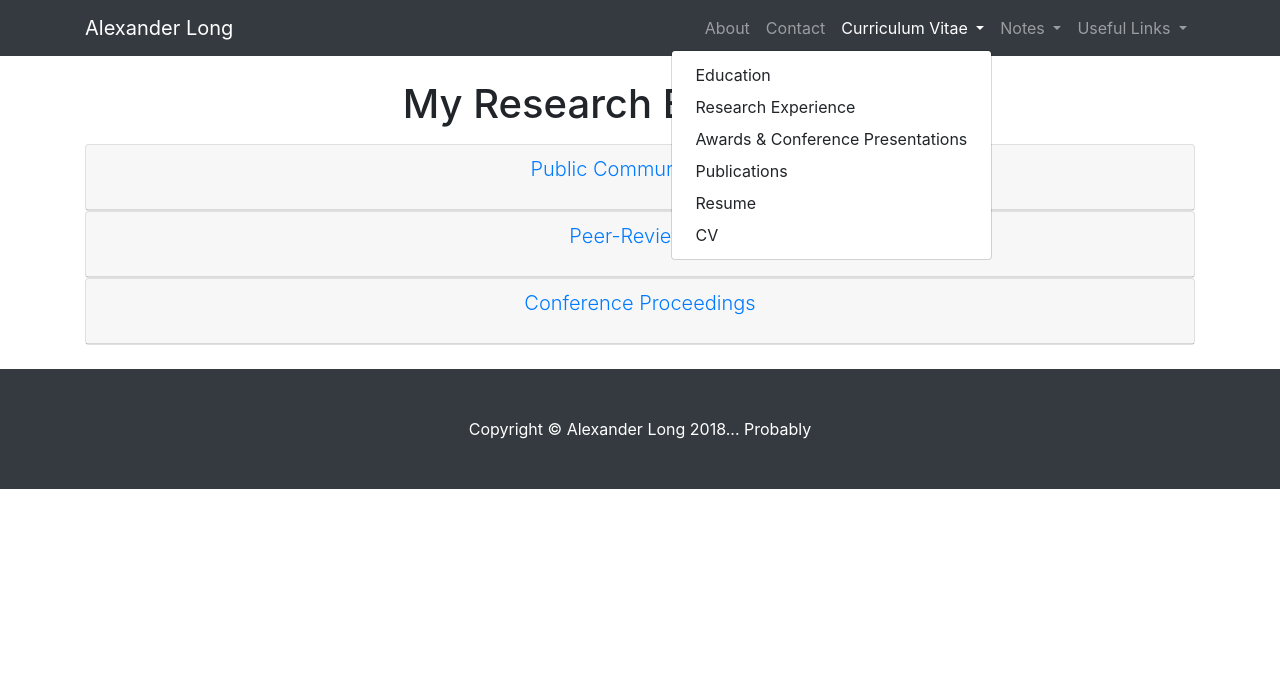
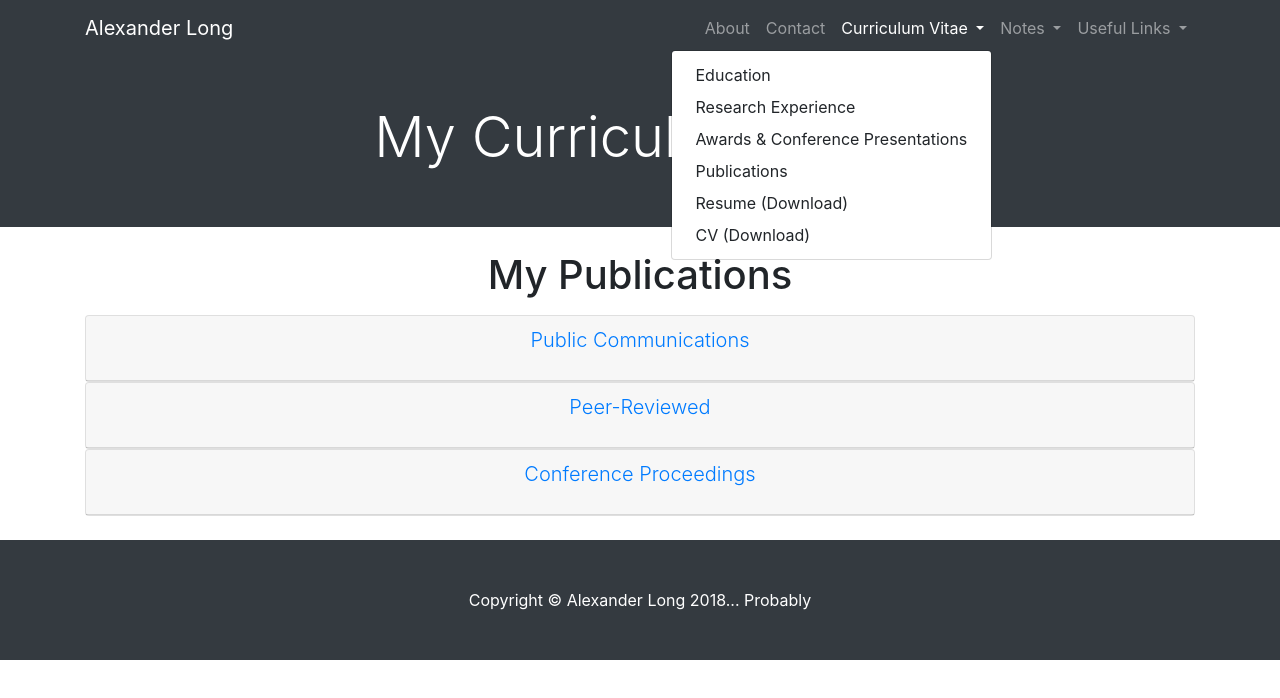
Before and after one commit to AlexanderLong/alexanderlong.github.io, a plain HTML site: page publications.html in a window 1280 px wide. Both pictures are taken after a click on the link "Curriculum Vitae". Drawn offline with Linux system fonts and the light colour scheme.

Commit message:
fixing minor details with CV pages.

```diff
--- a/navbar.html
+++ b/navbar.html
@@ -28,8 +28,8 @@
               <a class="dropdown-item" href="researchExp.html">Research Experience</a>
               <a class="dropdown-item" href="awardsAndPresentations.html">Awards & Conference Presentations</a>
               <a class="dropdown-item" href="publications.html">Publications</a>
-              <a class="dropdown-item" href="./images/ALongResume.pdf" download="ALongResume">Resume</a>
-              <a class="dropdown-item" href="./images/ALongCV.pdf" download="ALongCV.pdf">CV</a>
+              <a class="dropdown-item" href="./images/ALongResume.pdf" download="ALongResume">Resume (Download)</a>
+              <a class="dropdown-item" href="./images/ALongCV.pdf" download="ALongCV.pdf">CV (Download)</a>
             </div>
           </li>
 
--- a/publications.html
+++ b/publications.html
@@ -30,12 +30,19 @@
         });
     </script>
 
+    <!-- Hero Section -->
+    <section class="hero bg-dark text-white text-center py-5">
+      <div class="container">
+        <h1 class="display-4">My Curriculum Vitae</h1>
+      </div>
+    </section>
+
     <!-- Page Content -->
 
     <div class="container">
 
       <!-- Page Heading/Breadcrumbs -->
-      <h1 class="mt-4 mb-3 text-center"> My Research Experience</h1>
+      <h1 class="mt-4 mb-3 text-center"> My Publications</h1>
 
       <div class="mb-4" id="accordion" role="tablist" aria-multiselectable="true">
 
```
Also changed, not shown: about.html (+2 -4 lines), awardsAndPresentations.html (+7 -0 lines), education.html (+7 -0 lines), researchExp.html (+7 -0 lines).
